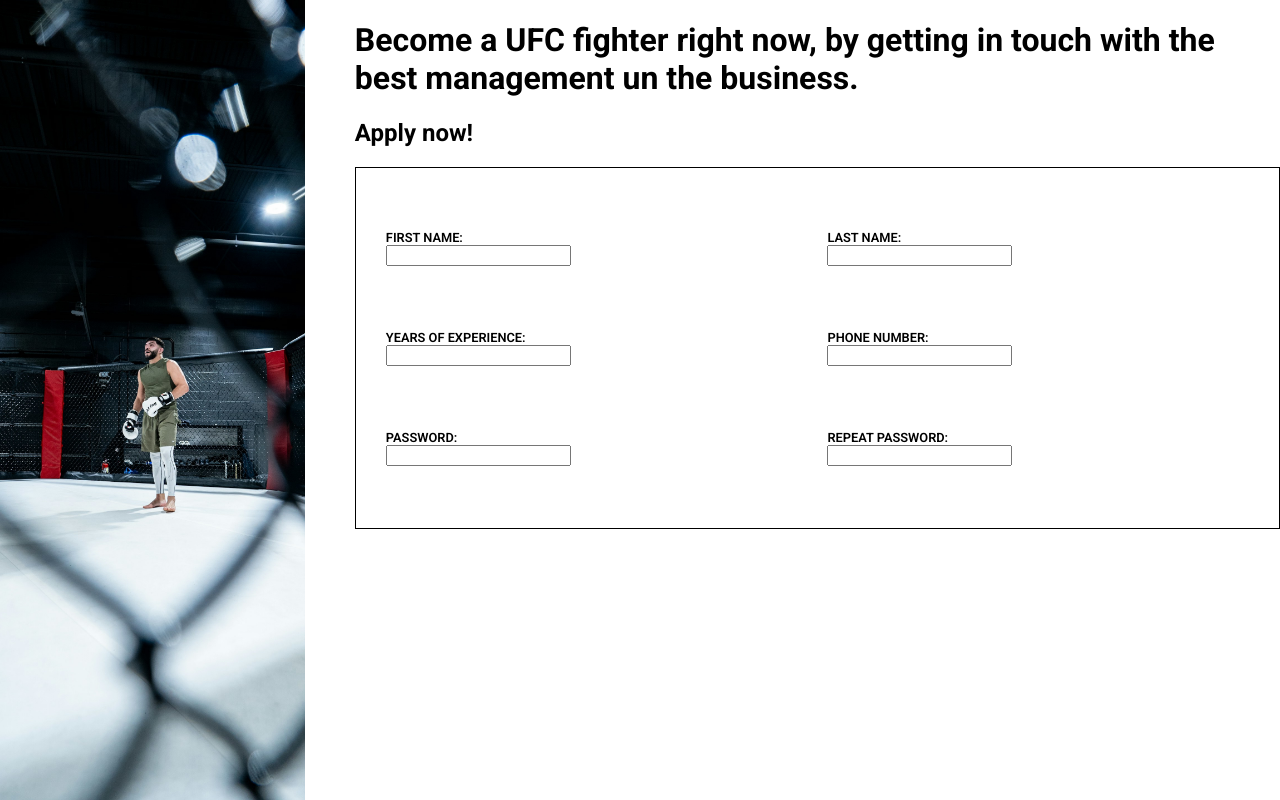
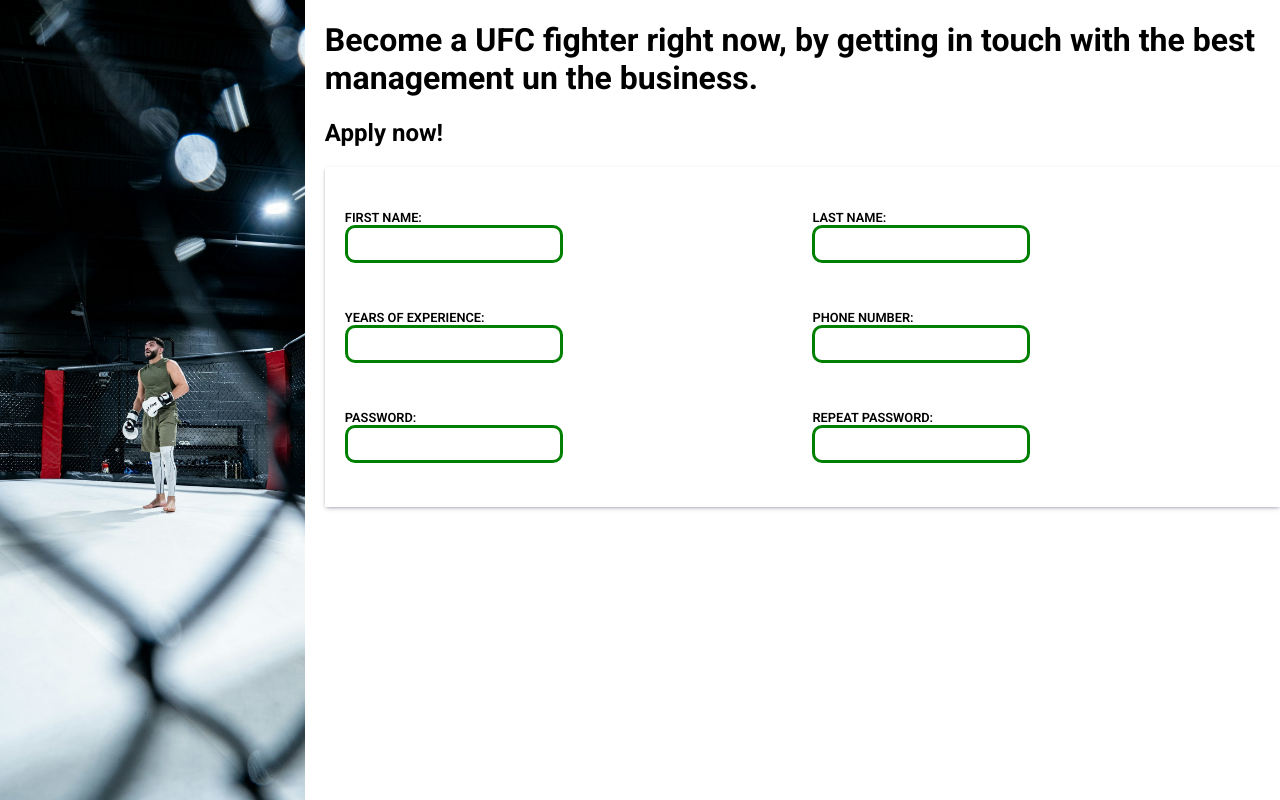
Before and after one commit to ArtemiiHH/sign-up-form-project, a plain HTML site: page index.html in a window 1280 px wide. Drawn offline with Linux system fonts and the light colour scheme.

Commit message:
Style inputs + add box shadow to form

```diff
--- a/styles.css
+++ b/styles.css
@@ -5,8 +5,12 @@ body {
 
 #container {
   display: flex;
-  gap: 50px;
+  gap: 20px;
 }
+
+/* .form-box {
+    width: 100vw;
+} */
 
 img {
   height: 100vh;
@@ -17,10 +21,11 @@ form {
   display: grid;
   grid-template-columns: 1fr 1fr;
   column-gap: 20px;
-  padding: 30px;
-  border: solid 1px black;
+  padding: 20px;
+  border: none;
   height: 300px;
   width: auto;
+  box-shadow: rgba(50, 50, 93, 0.25) 0px 2px 5px -1px, rgba(0, 0, 0, 0.3) 0px 1px 3px -1px;
 }
 
 fieldset {
@@ -35,6 +40,14 @@ label {
     font-weight: 600;
 }
 
+input {
+    height: 30px;
+    width: 200px;
+    padding-left: 10px;
+    border-radius: 10px;
+    border: solid 3px green;
+}
+
 .column-one {
   display: grid;
   grid-template-rows: 1fr 1fr 1fr;
```
